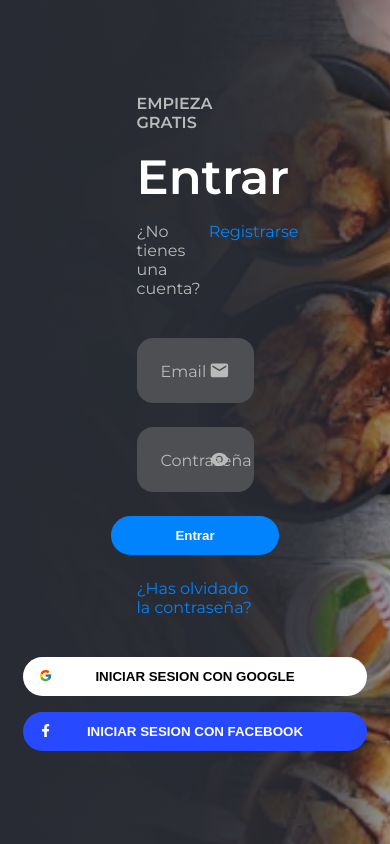
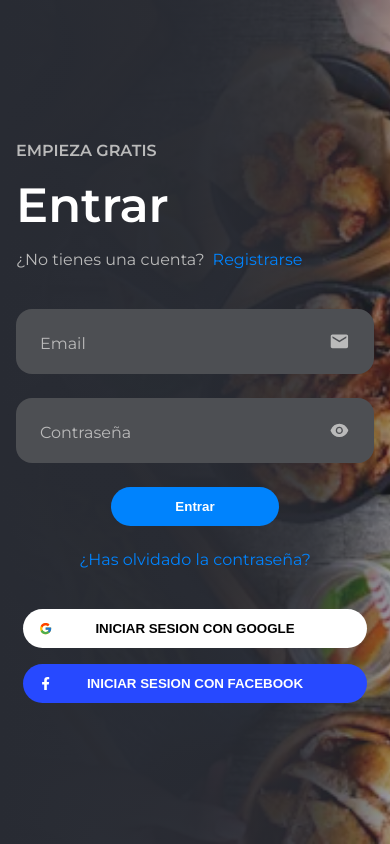
Before and after one commit to guillezdev/titoworlddev, a React (Create React App) app: page / in a window 390 px wide. Built offline with nearby package versions, Linux system fonts and the light colour scheme; the HTML template or start-up script is replaced by a standard one.

Commit message:
Aplicando responisve design

```diff
--- a/src/App.css
+++ b/src/App.css
@@ -5,6 +5,24 @@
   gap: 2.5rem;
   justify-content: center;
   min-height: 100vh;
+  padding: 1rem;
+  margin: auto;
+  width: 40%;
+}
+@media screen and (max-width: 1600px) {
+  .main {
+    width: 65%;
+  }
+}
+@media screen and (max-width: 992px) {
+  .main {
+    width: 75%;
+  }
+}
+@media screen and (max-width: 480px) {
+  .main {
+    width: 100%;
+  }
 }
 
 .texts {
@@ -12,7 +30,7 @@
   display: flex;
   flex-direction: column;
   gap: 1rem;
-  width: 30%;
+  width: 100%;
 }
 .texts__slogan {
   font-weight: 600;
--- a/src/index.css
+++ b/src/index.css
@@ -9,6 +9,11 @@
   box-sizing: border-box;
   -moz-box-sizing: border-box;
   -webkit-box-sizing: border-box;
+  transition: 0.2s ease all;
+  -webkit-transition: 0.2s ease all;
+  -moz-transition: 0.2s ease all;
+  -ms-transition: 0.2s ease all;
+  -o-transition: 0.2s ease all;
 }
 
 body {
--- a/src/styles/buttons.css
+++ b/src/styles/buttons.css
@@ -6,6 +6,9 @@
   font-weight: 600;
   padding: 0.75rem 4rem;
   position: relative;
+  display: flex;
+  justify-content: center;
+  align-items: center;
 
   border-radius: 100rem;
   -webkit-border-radius: 100rem;
@@ -17,5 +20,4 @@
 .button .icon {
   left: 1rem;
   position: absolute;
-  top: auto;
 }
--- a/src/styles/forms.css
+++ b/src/styles/forms.css
@@ -3,6 +3,6 @@
   display: flex;
   flex-direction: column;
   gap: 1.5rem;
-  width: 30%;
+  width: 100%;
   position: relative;
 }
--- a/src/styles/inputs.css
+++ b/src/styles/inputs.css
@@ -30,12 +30,6 @@
   left: 24px;
   /* 50% - la mitad de font-size en este caso 1rem */
   top: calc(50% - 0.5rem);
-
-  transition: 0.2s ease all;
-  -moz-transition: 0.2s ease all;
-  -webkit-transition: 0.2s ease all;
-  -ms-transition: 0.2s ease all;
-  -o-transition: 0.2s ease all;
 }
 
 input:focus ~ label,
```
